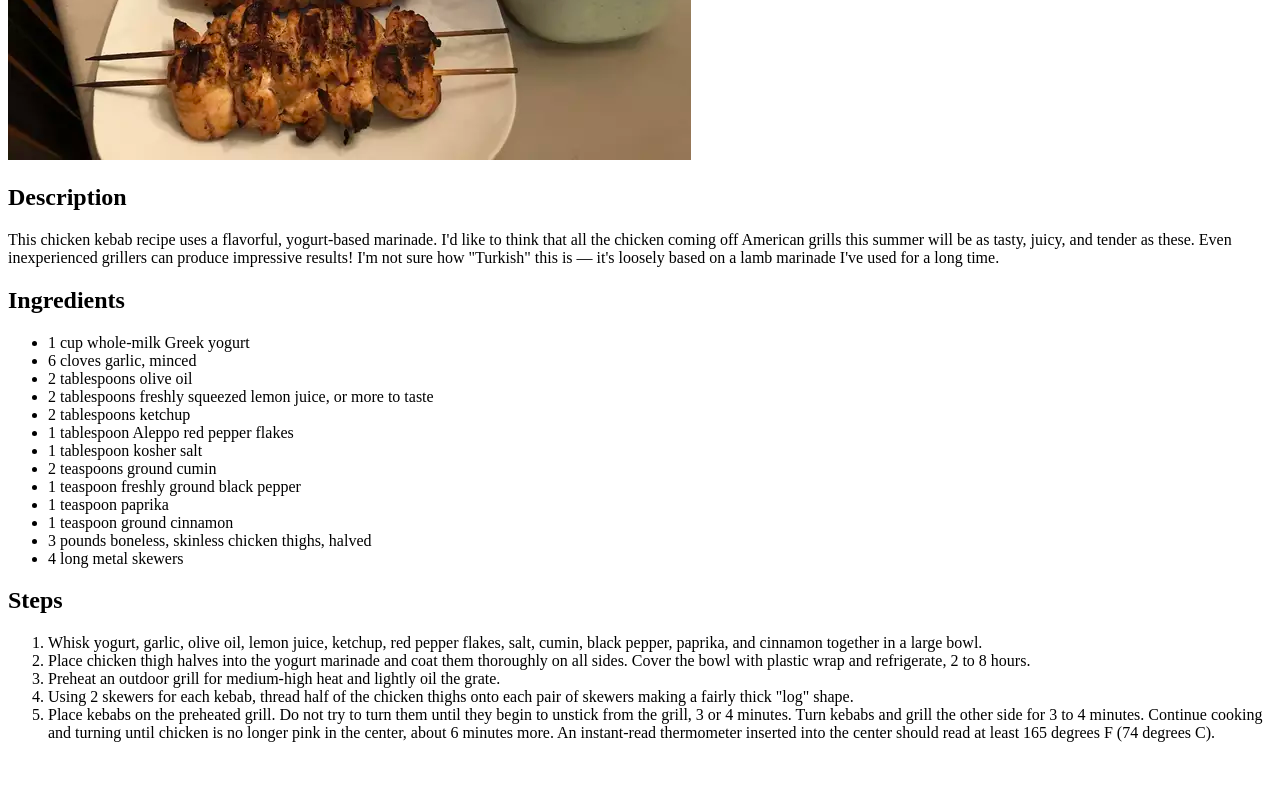
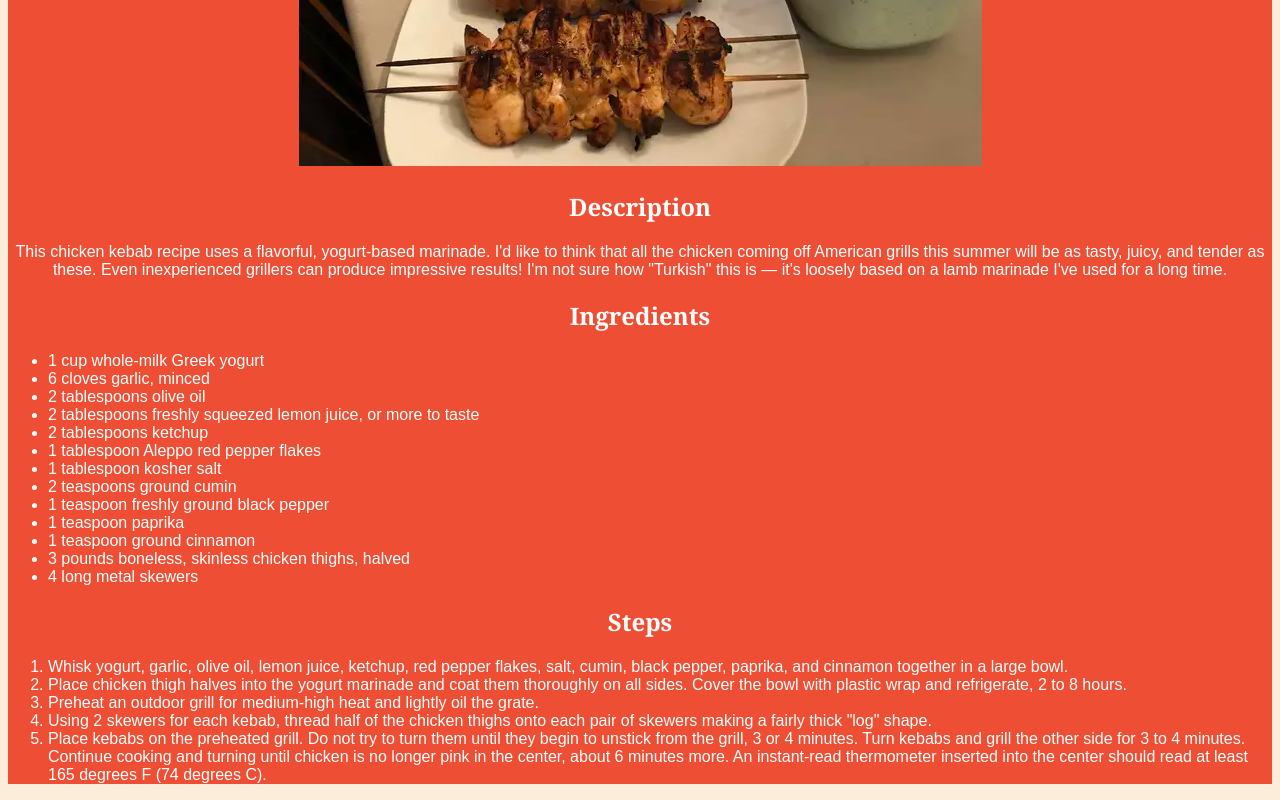
Before and after one commit to Dev-Maz/odin-recipes, a plain HTML site: page recipes/turkish-chicken-kebab.html in a window 1280 px wide. Shown: the part 432-1232 px from the top of the page. Before the commit the page ends 1190 px from the top, so only its background shows below. Drawn offline with Linux system fonts and the light colour scheme.

Commit message:
Add styles.css
updated the website with simple styling

```diff
--- a/recipes/turkish-chicken-kebab.html
+++ b/recipes/turkish-chicken-kebab.html
@@ -3,8 +3,10 @@
     <head>
         <meta charset="utf-8">
         <title>Turkish Chicken Kebab</title>
+        <link rel="stylesheet" href="../styles.css">
     </head>
     <body>
+        <div class="recipe">
             <h1>Turkish Chicken Kebab</h1>
             <img src="../images/turkish-chicken-kebab.jpg">
             <h2>Description</h2>
@@ -17,7 +19,7 @@
                 it's loosely based on a lamb marinade I've used for a long time.
             </p>
             <h2>Ingredients</h2>
-        <ul>
+            <ul class="ingredients">
                 <li>1 cup whole-milk Greek yogurt</li>
                 <li>6 cloves garlic, minced</li>
                 <li>2 tablespoons olive oil</li>
@@ -33,7 +35,7 @@
                 <li>4 long metal skewers</li>
             </ul>
             <h2>Steps</h2>
-        <ol>
+            <ol class="steps">
                 <li>
                     Whisk yogurt, garlic, olive oil, lemon
                     juice, ketchup, red pepper flakes, salt, cumin,
@@ -58,5 +60,6 @@
                     into the center should read at least 165 degrees F (74 degrees C).
                 </li>
             </ol>
+        </div>
     </body>
 </html>
--- /dev/null
+++ b/styles.css
@@ -0,0 +1,27 @@
+body {
+    font-family: Arial, sans-serif;
+    background-color: #FCEDDA;
+    color: white;
+}
+
+.recipe-menu h1,
+.recipe h1,
+.recipe h2 {
+    font-family: Georgia, serif;
+    font-weight: bold;
+}
+
+.recipe-menu,
+.recipe  {
+    background-color: #EE4E34;
+    text-align: center;
+}
+
+.recipe-menu ul {
+    text-align: left;
+}
+
+.recipe .ingredients,
+.recipe .steps {
+    text-align: left;
+}
```
Also changed, not shown: index.html (+3 -0 lines), recipes/pasta-salad.html (+5 -2 lines), recipes/ratatouille.html (+5 -2 lines). Lines whose indentation alone changed are shown as unchanged.
